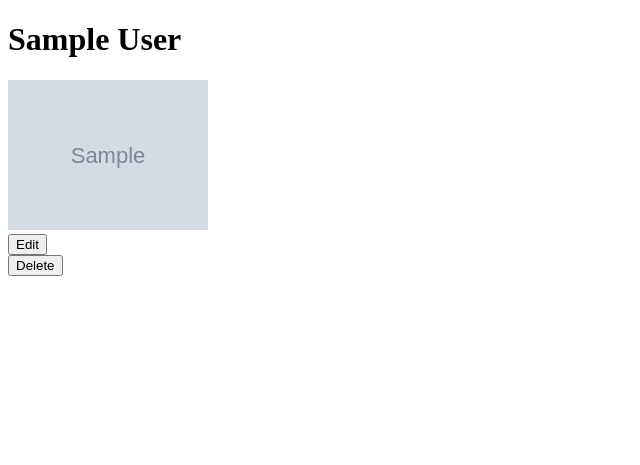
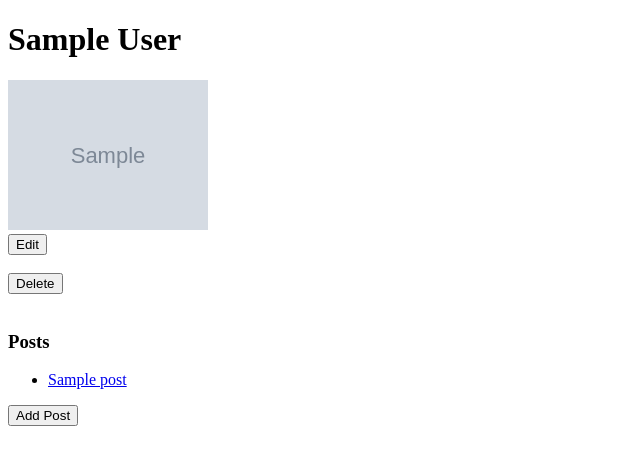
Before and after one commit to jswanson806/flask-blogly, a Flask app: page /users/1 in a window 1280 px wide. Shown: the top 465 px of the page, without its empty margins (0-640 px from the left). Run offline with Flask 2, Linux system fonts and the light colour scheme; tables that the repository leaves empty hold one stand-in row (values such as "Sample post"); grey boxes marked "Sample" are stand-in pictures.

Commit message:
Part 2 complete

```diff
--- a/app.py
+++ b/app.py
@@ -2,7 +2,7 @@
 
 from flask import Flask, request, render_template, redirect, flash, session
 from flask_debugtoolbar import DebugToolbarExtension
-from models import db, connect_db, User
+from models import db, connect_db, User, Post
 
 
 app = Flask(__name__)
@@ -25,15 +25,18 @@ def home_page():
 
 @app.route('/users')
 def list_users():
+    """Show the list of users."""
     users = User.query.all()
     return render_template('users.html', users=users)
 
 @app.route('/users/new')
 def show_add_users_form():
+    """Show the new user form."""
     return render_template('new.html')
 
 @app.route('/users', methods=["POST"])
 def create_user():
+    """Add a new user to the db from the form input."""
     first_name = request.form["first-name"]
     last_name = request.form["last-name"]
     profile_img = request.form["profile-img"]
@@ -48,18 +51,21 @@ def create_user():
 
 @app.route('/users/<int:user_id>')
 def show_user_details(user_id):
+    """Show user details."""
     user = User.query.get_or_404(user_id)
-
-    return render_template('details.html', user=user)
+    posts = Post.query.filter_by(user_id=user_id).all()
+    return render_template('details.html', user=user, posts=posts)
 
 @app.route('/users/<int:user_id>/edit')
 def show_edit_user_form(user_id):
+    """Show edit user form."""
     user = User.query.get_or_404(user_id)
 
-    return render_template('edit.html', user=user)
+    return render_template('edit-user.html', user=user)
 
 @app.route('/users/<int:user_id>/edit', methods=["POST"])
 def edit_user(user_id):
+    """Update user in the db from the form input."""
 
     user = User.query.get_or_404(user_id)
 
@@ -79,6 +85,7 @@ def edit_user(user_id):
 
 @app.route('/users/<int:user_id>/delete')
 def delete_user(user_id):
+    """Delete user from the db."""
 
     user = User.query.get_or_404(user_id)
 
@@ -87,3 +94,73 @@ def delete_user(user_id):
     db.session.commit()
 
     return redirect("/")
+
+@app.route('/users/<int:user_id>/posts/new')
+def show_post_form(user_id):
+    """Show the form to add a post."""
+    user = User.query.get_or_404(user_id)
+
+    return render_template('posts.html', user=user)
+
+
+@app.route('/users/<int:user_id>/posts/new', methods=["POST"])
+def add_new_post(user_id):
+    """Add new post to the db from the form input."""
+
+    user = User.query.get_or_404(user_id)
+
+
+    title = request.form["post-title"]
+    content = request.form["post-content"]
+
+
+    new_post = Post(title=title, content=content, user_id=user.id)
+
+    db.session.add(new_post)
+
+    db.session.commit()
+
+    return redirect(f'/users/{user.id}')
+
+@app.route('/posts/<int:post_id>')
+def show_specific_post(post_id):
+    """Show post content."""
+    post = Post.query.get_or_404(post_id)
+    return render_template('post-content.html', post=post)
+
+@app.route('/posts/<int:post_id>/edit')
+def show_edit_post_form(post_id):
+    """Show edit post form."""
+    post = Post.query.get_or_404(post_id)
+
+    return render_template('edit-post.html', post=post)
+
+@app.route('/posts/<int:post_id>/edit', methods=["POST"])
+def edit_post(post_id):
+    """Update post in the db from the form input."""
+
+    post = Post.query.get_or_404(post_id)
+
+    title = request.form["post-title"]
+    content = request.form["post-content"]
+
+    post.id = post_id
+    post.title = title
+    post.content = content
+
+
+    db.session.commit()
+
+    return redirect(f'/posts/{post.id}')
+
+@app.route('/posts/<int:post_id>/delete')
+def delete_post(post_id):
+    """Delete post from the db."""
+
+    post = Post.query.get_or_404(post_id)
+
+    db.session.delete(post)
+
+    db.session.commit()
+
+    return redirect(f'/users/{post.user_id}')
--- a/templates/details.html
+++ b/templates/details.html
@@ -2,16 +2,31 @@
 {% block title %} User Details {% endblock %}
 {% block content %}
 
+<!-- user information and img -->
 <h1>{{user.first_name}} {{user.last_name}}</h1>
-
 <img src="{{user.profile_img}}" alt="user profile picture"/><br>
 
+<!-- edit user button -->
 <form action="/users/{{user.id}}/edit">
     <button>Edit</button>
-</form>
-
+</form><br>
+<!-- delete user button -->
 <form action="/users/{{user.id}}/delete" methods="POST">
     <button>Delete</button>
+</form><br>
+<!-- user posts section -->
+<h3>Posts</h3>
+<ul>
+    <!-- logic to list posts goes here -->
+
+    {% for post in posts %}
+        <li><a href="/posts/{{post.id}}">{{post.title}}</a></li>
+    {% endfor %}
+
+</ul>
+
+<form action="/users/{{user.id}}/posts/new">
+    <button>Add Post</button>
 </form>
 
 {% endblock %}
--- a/templates/users.html
+++ b/templates/users.html
@@ -11,7 +11,8 @@
     </ul>
     <form action="/users/new">
         <button>Add User</button>
-    </form>
+    </form><br>
+
 </body>
 
 {% endblock %}
```
Also changed, not shown: models.py (+31 -6 lines), seed.py (+19 -5 lines), templates/edit-post.html (added, +13 -0 lines), templates/post-content.html (added, +19 -0 lines), templates/posts.html (added, +13 -0 lines), test_app.py (+50 -5 lines), templates/edit-user.html (renamed from templates/edit.html).
